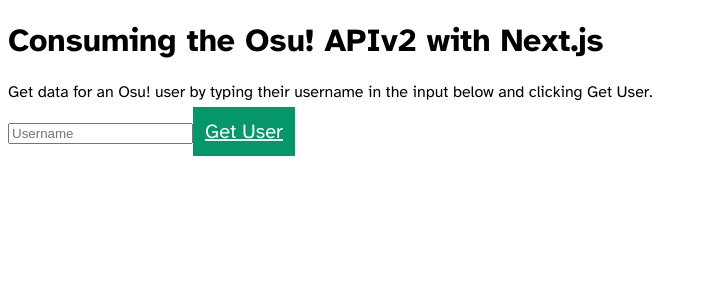
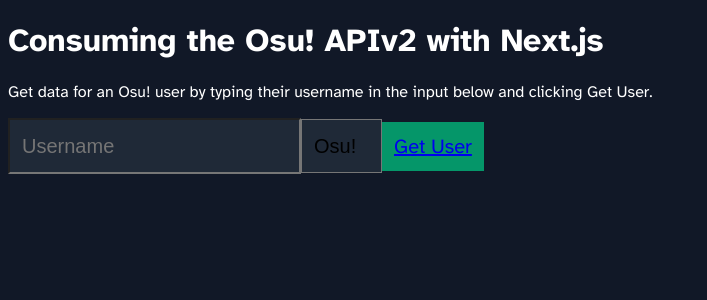
Before and after one commit to evanchristians/osu-api-nextjs, a Next.js app: page / in a window 1280 px wide. Shown: the top 300 px of the page, without its empty margins (0-707 px from the left). Built offline with nearby package versions, Linux system fonts and the light colour scheme.

Commit message:
theme updates

```diff
--- /dev/null
+++ b/components/StatBlock.js
@@ -0,0 +1,8 @@
+export const StatBlock = ({ title, score, className = "w-full" }) => (
+    <div {...{ className }}>
+        <div className="bg-gray-800 p-6 flex flex-col items-start">
+            <p className="text-2xl font-bold mb-5">{title}</p>
+            <p className="ml-auto">{score}</p>
+        </div>
+    </div>
+);
--- a/pages/api/user/[username].js
+++ b/pages/api/user/[username]/[mode].js
@@ -1,14 +1,14 @@
 import axios from "axios";
-import { authMiddleware } from "../../../lib/authMiddleware";
+import { authMiddleware } from "../../../../lib/authMiddleware";
 
 export default async function handler(req, res) {
-    await authMiddleware(req);
+    await authMiddleware(req)
 
-    const { username } = req.query;
+    const { username, mode } = req.query;
 
     try {
         const response = await axios.get(
-            `https://osu.ppy.sh/api/v2/users/${username}`,
+            `https://osu.ppy.sh/api/v2/users/${username}/${mode}`,
             {
                 headers: {
                     Authorization: `Bearer ${req.accessToken}`,
--- a/pages/index.js
+++ b/pages/index.js
@@ -4,6 +4,7 @@
 
 export default function Home() {
     const [username, setUsername] = useState("");
+    const [mode, setMode] = useState("osu");
 
     return (
         <div className="flex flex-col items-center justify-center min-h-screen py-2">
@@ -34,17 +35,24 @@
                     by typing their username in the input below and clicking{" "}
                     <span className="text-green-600 font-bold">Get User</span>.
                 </p>
-                <div className="flex flex-col gap-2 items-start">
+                <div className="flex flex-col gap-5 items-start">
                     <input
                         placeholder="Username"
-                        className="bg-gray-200 p-3 text-xl"
                         type="text"
                         name="username"
                         onChange={(e) => setUsername(e.target.value)}
                     />
+                    <select
+                        name="mode"
+                        onChange={(e) => setMode(e.target.value)}
+                        className="w-full"
+                    >
+                        <option value="osu">Osu!</option>
+                        <option value="mania">Mania</option>
+                    </select>
                     <a
                         className="btn mx-auto mt-3"
-                        href={`/user/${username}`}
+                        href={`/user/${username}/${mode}`}
                         disabled={username.length < 1}
                     >
                         Get User
--- a/pages/user/[username].js
+++ b/pages/user/[username]/[mode].js
@@ -2,14 +2,15 @@
 import Image from "next/image";
 import Head from "next/head";
 import useSWR from "swr";
-import { fetcher } from "../../lib/fetcher";
+import { fetcher } from "../../../lib/fetcher";
 import { InView } from "react-intersection-observer";
+import { StatBlock } from "../../../components/StatBlock";
 
 export default function User() {
     const router = useRouter();
-    const { username } = router.query;
+    const { username, mode } = router.query;
     const { data: user, error } = useSWR(
-        username && `/api/user/${username}`,
+        username && `/api/user/${username}/${mode}`,
         fetcher
     );
 
@@ -27,13 +28,13 @@
                 <title>User {username}</title>
             </Head>
 
-            <main className="flex flex-col items-center justify-center w-full flex-1 px-20 text-center">
+            <main className="flex flex-col items-start w-full flex-1 px-20 py-10 text-center">
                 {user && (
                     <div className="my-2 p-1 bg-pink-500 rounded-full text-none">
                         <Image
                             src={user.avatar_url}
-                            width={150}
-                            height={150}
+                            width={75}
+                            height={75}
                             className="rounded-full"
                         />
                     </div>
@@ -43,22 +44,25 @@
                         <h1
                             data-scroll
                             ref={ref}
-                            className={`text-6xl font-bold ${
+                            className={`text-4xl font-bold ${
                                 inView && "in-view"
                             }`}
                         >
                             {user && (
+                                <>
                                     <span className="text-pink-500 ">
                                         {user.username}
                                     </span>
+                                </>
                             )}
                             {error && "User Not Found!"}
                             {!user && !error && "Finding User"}
                         </h1>
                     )}
                 </InView>
+                {user && <p className="font-bold text-xl text-pink-300">{user.playmode}</p>}
                 {user && (
-                    <p className="text-lg mb-10">
+                    <p className="mb-10">
                         {user.country.name} ({user.country.code})
                     </p>
                 )}
@@ -67,21 +71,23 @@
                         supporter
                     </p>
                 ) : null}
+                <div className="flex w-full gap-5">
                     {user && (
-                    <code className="mt-5 p-3 font-mono text-lg bg-gray-100 rounded-md">
-                        pp: {user.statistics.pp}
-                    </code>
+                        <StatBlock title="PP" score={user.statistics.pp} />
                     )}
                     {user && (
-                    <code className="mt-5 p-3 font-mono text-lg bg-gray-100 rounded-md">
-                        global rank: {user.statistics.global_rank}
-                    </code>
+                        <StatBlock
+                            title="Global Rank"
+                            score={user.statistics.global_rank}
+                        />
                     )}
                     {user && (
-                    <code className="mt-5 p-3 font-mono text-lg bg-gray-100 rounded-md">
-                        local rank: {user.statistics.country_rank}
-                    </code>
+                        <StatBlock
+                            title="Local Rank"
+                            score={user.statistics.country_rank}
+                        />
                     )}
+                </div>
             </main>
         </div>
     );
--- a/styles/components/_buttons.scss
+++ b/styles/components/_buttons.scss
@@ -1,8 +1,8 @@
 .btn {
-    @apply p-3 text-white bg-green-600 text-xl;
+    @apply p-3 bg-green-600 text-xl;
 
     &:disabled {
-        @apply bg-gray-100;
+        @apply bg-gray-700;
 
         pointer-events: none;
     }
--- /dev/null
+++ b/styles/components/_inputs.scss
@@ -0,0 +1,9 @@
+select {
+    appearance: none;
+    position: relative;
+}
+
+input,
+select {
+    @apply bg-gray-800 p-3 text-xl
+}
--- a/styles/main.scss
+++ b/styles/main.scss
@@ -1,3 +1,5 @@
 @import "base/typography";
+@import "themes/theme";
+@import "abstracts/helpers";
 @import "components/buttons";
-@import "abstracts/helpers"
+@import "components/inputs";
--- /dev/null
+++ b/styles/themes/_theme.scss
@@ -0,0 +1,7 @@
+body {
+    @apply bg-gray-900 text-white;
+}
+
+code {
+    @apply p-3 font-mono text-lg bg-gray-800 rounded-md;
+}
```
Lines whose indentation alone changed are shown as unchanged.
